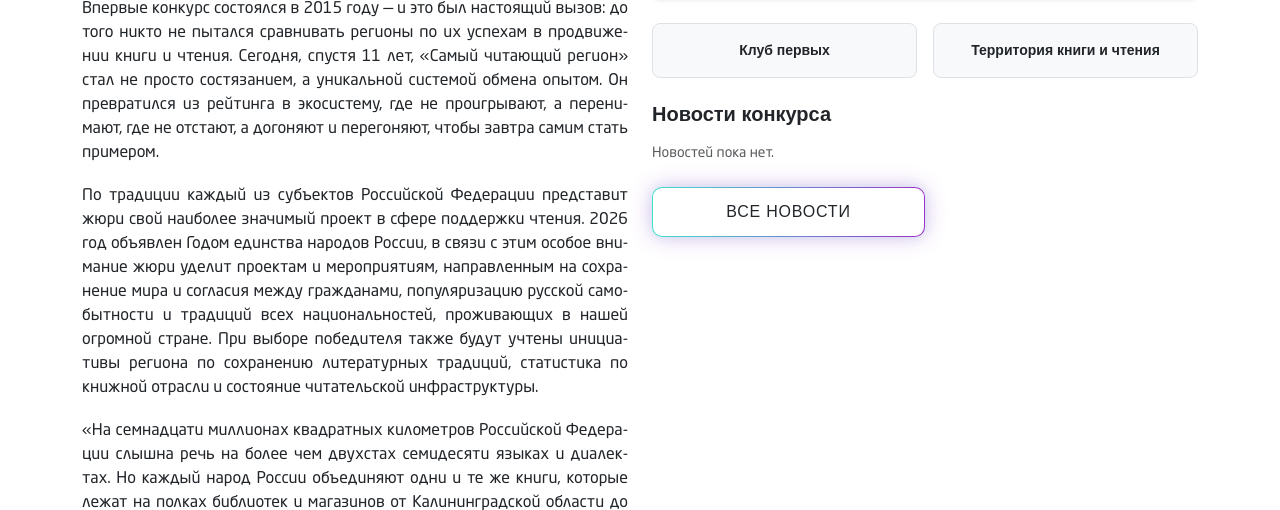
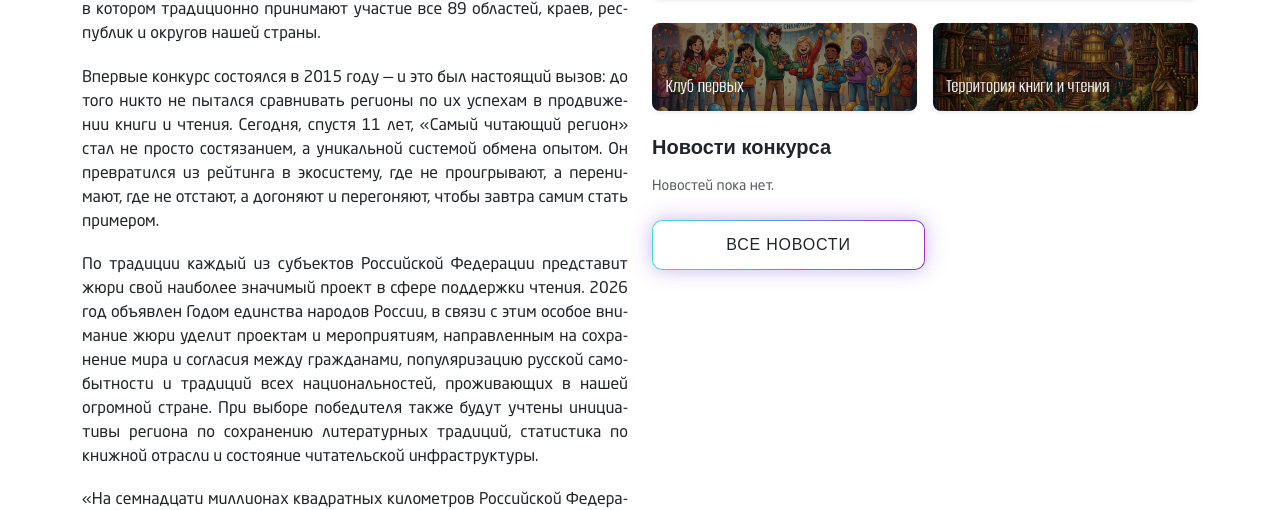
Before and after one commit to leojkeez/litflagman, a Django app: page / in a window 1280 px wide. Shown: the part 1075-1585 px from the top of the page. Run offline with Django 5.2, Linux system fonts and the light colour scheme; data that the repository does not hold is empty; parts of the project's set-up code (start-up, migrations or seed data) failed here and were passed over; some libraries are stand-ins or nearby versions; some web fonts are replaced.

Commit message:
Баннеры и маленькие правки

```diff
--- a/Site/templates/index.html
+++ b/Site/templates/index.html
@@ -25,15 +25,7 @@
     <div class="divider-gradient mb-4"></div>
 
     <div class="banner-status mb-4">
-      <div class="p-4 bg-dark text-white rounded-3 d-flex align-items-center justify-content-between overflow-hidden position-relative">
-        <div class="position-relative z-1">
-          <span class="badge bg-danger mb-2">LIVE</span>
-          <h4 class="fw-bold mb-0">Статус конкурса: Прием заявок</h4>
-        </div>
-        <div class="banner-status-icon opacity-25">
-          <i class="bi bi-pencil-square display-1"></i>
-        </div>
-      </div>
+      <img src="{% static 'ban-ok.webp' %}" alt="Статус конкурса" class="img-fluid rounded-3 shadow-sm">
     </div>
 
     <div class="read-more-container">
@@ -73,14 +65,10 @@
     <!-- Два маленьких баннера -->
     <div class="row g-3 mb-4">
       <div class="col-6">
-        <div class="p-3 rounded-3 bg-light border text-center h-100 d-flex align-items-center justify-content-center">
-          <span class="small fw-bold">Клуб первых</span>
-        </div>
+        <img src="{% static 'ban-kp.webp' %}" alt="Клуб первых" class="img-fluid rounded-3 shadow-sm">
       </div>
       <div class="col-6">
-        <div class="p-3 rounded-3 bg-light border text-center h-100 d-flex align-items-center justify-content-center">
-          <span class="small fw-bold">Территория книги и чтения</span>
-        </div>
+        <img src="{% static 'ban-tkc.webp' %}" alt="Территория книги и чтения" class="img-fluid rounded-3 shadow-sm">
       </div>
     </div>
 
@@ -159,9 +147,10 @@
 
 <div class="row py-5 border-top border-light-subtle mt-4">
   <!-- Организаторы конкурса -->
-  <div class="col-lg-8 mb-5 mb-lg-0">
-    <h5 class="text-uppercase fw-bold small text-muted mb-4 text-center text-lg-start" style="letter-spacing: 0.1em;">Организаторы конкурса</h5>
-    <div class="d-flex flex-wrap justify-content-center justify-content-lg-start align-items-center gap-4 gap-xl-5">
+  <div class="col-md-8 mb-5 mb-md-0">
+    <h5 class="text-uppercase fw-bold small text-muted mb-4 text-center text-md-start" style="letter-spacing: 0.1em;">Организаторы конкурса</h5>
+    <div class="d-flex justify-content-center justify-content-md-start">
+      <div class="d-inline-flex flex-column flex-md-row align-items-start align-items-md-center gap-4 gap-xl-5">
         <div class="organizer-item">
           <img src="{% static 'partners/logo-rks.png' %}" alt="РКС" class="organizer-logo">
           <span class="organizer-text">Российский книжный союз</span>
@@ -172,11 +161,12 @@
         </div>
       </div>
     </div>
+  </div>
 
   <!-- Генеральные партнеры -->
-  <div class="col-lg-4">
-    <h5 class="text-uppercase fw-bold small text-muted mb-4 text-center text-lg-start" style="letter-spacing: 0.1em;">Генеральные партнеры</h5>
-    <div class="d-flex flex-wrap justify-content-center justify-content-lg-start align-items-center gap-4 gap-xl-5">
+  <div class="col-md-4">
+    <h5 class="text-uppercase fw-bold small text-muted mb-4 text-center text-md-start" style="letter-spacing: 0.1em;">Генеральные партнеры</h5>
+    <div class="d-flex flex-wrap justify-content-center justify-content-md-start align-items-center gap-4 gap-xl-5">
       <img src="{% static 'partners/logo-uk.png' %}" alt="Университетская КНИГА" class="partner-logo" title="Университетская КНИГА">
       <img src="{% static 'partners/logo-ki.png' %}" alt="Книжная индустрия" class="partner-logo" title="Книжная индустрия">
     </div>
--- a/static/css/style.css
+++ b/static/css/style.css
@@ -329,9 +329,6 @@ header.header-main-wrapper {
   .partner-logo {
     max-height: 35px;
   }
-  .organizer-item {
-    justify-content: center;
-  }
 }
 
 /* Navigation styling */
@@ -513,7 +510,7 @@ footer a:hover {
   background-origin: border-box !important;
   background-clip: padding-box, border-box !important;
   color: #212529 !important;
-  font-family: 'Neo Sans Bold', sans-serif;
+  font-family: 'Alumni Sans', sans-serif;
   text-transform: uppercase;
   letter-spacing: 0.05rem;
   overflow: hidden;
```
Also changed, not shown: static/ban-kp.webp (added), static/ban-ok.webp (added), static/ban-tkc.webp (added). Lines whose indentation alone changed are shown as unchanged.
